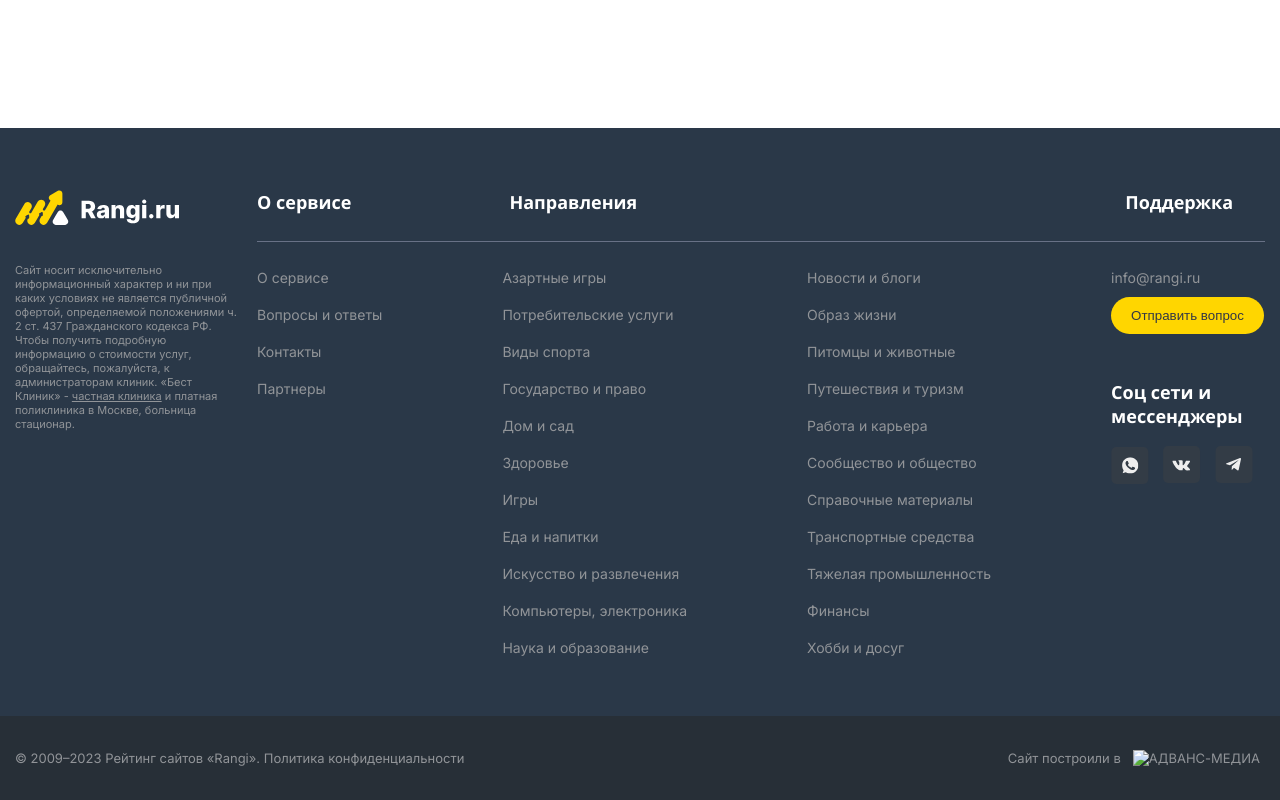
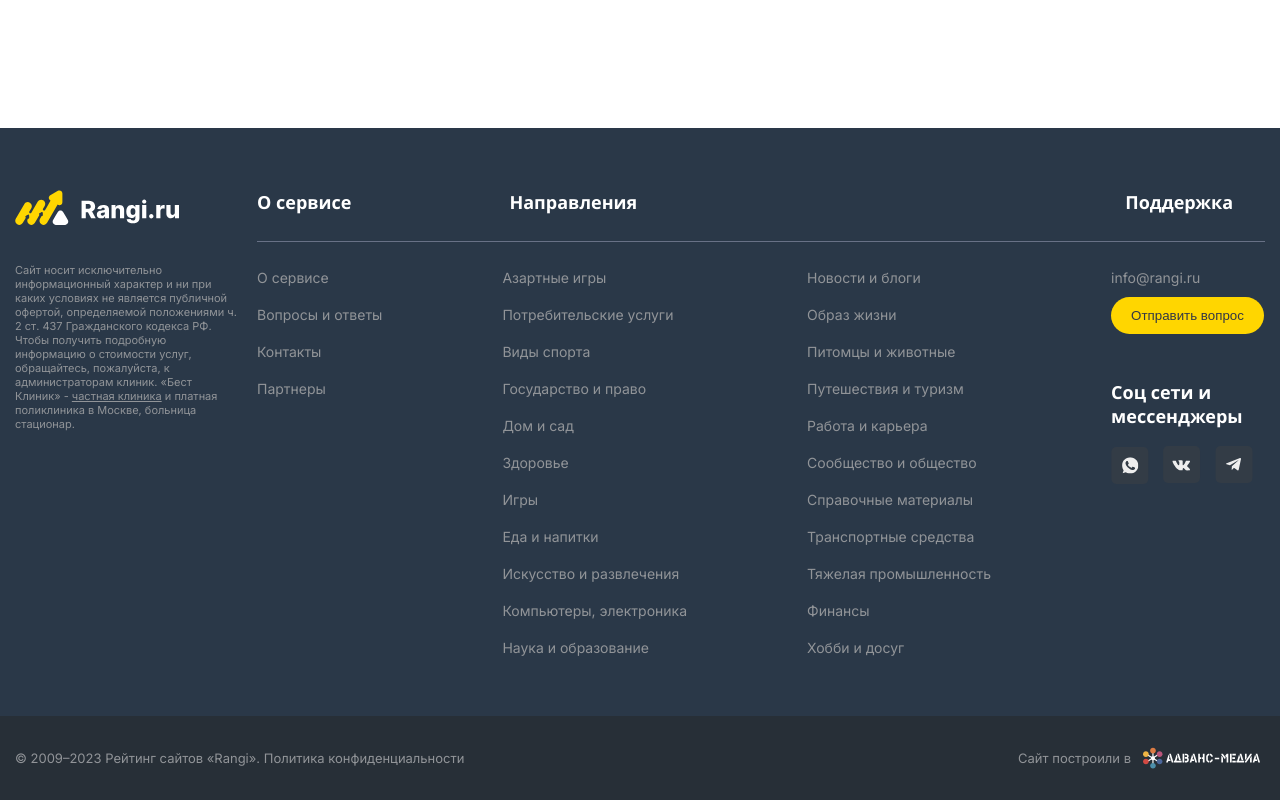
Before and after one commit to CostaWebin/rangi, a plain HTML site: page index.html in a window 1280 px wide. Shown: the part 4408-5208 px from the top of the page. Drawn offline with Linux system fonts and the light colour scheme.

Commit message:
Update index.html

```diff
--- a/index.html
+++ b/index.html
@@ -391,7 +391,7 @@
                 <span>Сайт построили в</span>
                 <a href="#!">
                     <div class="developer-logo">
-                        <img src="images/logo-aboutance-media.svg" alt="АДВАНС-МЕДИА">
+                        <img src="images/logo-advance-media.svg" alt="АДВАНС-МЕДИА">
                     </div>
                 </a>
             </div>
```
